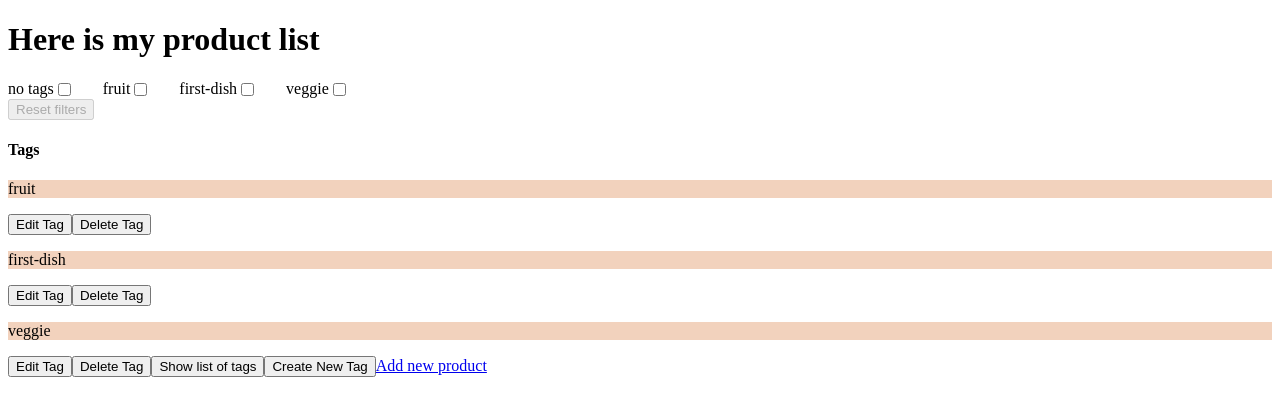
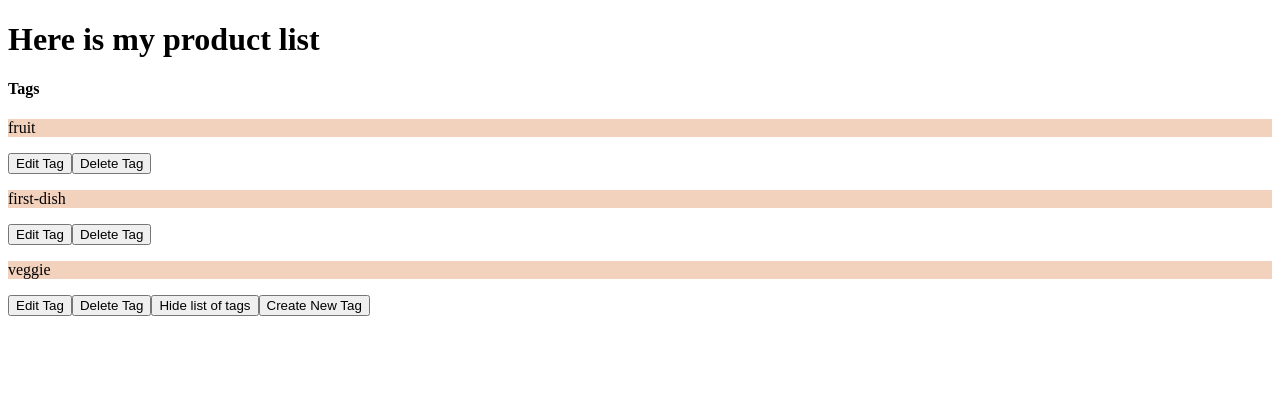
Before and after one commit to IKala4I/Angular-Homework, an Angular app: page /product-list in a window 1280 px wide. Both pictures are taken after a click on the button "Show list of tags". Shown: the top 416 px of the page. Built offline with nearby package versions, Linux system fonts and the light colour scheme.

Commit message:
* hidden conditions for buttons are created

```diff
--- a/src/app/components/pages/products-page/products-page.component.html
+++ b/src/app/components/pages/products-page/products-page.component.html
@@ -1,14 +1,14 @@
-<app-filter-form [hidden]="shouldHideFilterForm" (tagChecked)="filterProducts($event)"></app-filter-form>
+<app-filter-form [hidden]="shouldHideFilterForm || !shouldHideTagList || !shouldHideTagForm" (tagChecked)="filterProducts($event)"></app-filter-form>
 
 <app-tag-form [hidden]="shouldHideTagForm" [tag]="newTag" [submitAction]="onAddTag.bind(this)"
               (closedForm)="showTagForm()"></app-tag-form>
 
-<app-tag-list [hidden]="shouldHideTagList"></app-tag-list>
+<app-tag-list [hidden]="shouldHideTagList || !shouldHideTagForm"></app-tag-list>
 
-<button (click)="showEditTagForm()">Show list of tags</button>
-<button (click)="showTagForm()">Create New Tag</button>
+<button (click)="showEditTagForm()" [hidden]="!shouldHideTagForm || shouldHideFilterForm">{{shouldHideTagList ? 'Show list of tags' : 'Hide list of tags'}}</button>
+<button (click)="showTagForm()" [hidden]="!shouldHideTagForm || shouldHideFilterForm">Create New Tag</button>
 
-<a routerLink="/product-list/create-product">Add new product</a>
+<a routerLink="/product-list/create-product" [hidden]="!shouldHideTagForm || !shouldHideTagList || shouldHideFilterForm">Add new product</a>
 
 <app-product-list [products]="filteredProducts" (productRemoved)="removeProduct($event)"
                   [(isProductInEditMode)]="shouldHideFilterForm"
--- a/src/app/components/partial/product-list/product-list.component.ts
+++ b/src/app/components/partial/product-list/product-list.component.ts
@@ -17,8 +17,7 @@ export class ProductListComponent {
   @Output() isProductInEditModeChange: EventEmitter<boolean> = new EventEmitter<boolean>()
   @Output() productRemoved: EventEmitter<string> = new EventEmitter<string>()
 
-  constructor(private productService: ProductService) {
-  }
+  constructor() {}
 
   removeProduct(productId: string): void {
     this.productRemoved.emit(productId)
@@ -26,7 +25,6 @@ export class ProductListComponent {
 
   toggleEditMode(): void {
     const state = !this.isProductInEditMode
-    this.productService.updateFilteredProducts()
     this.isProductInEditModeChange.emit(state)
   }
 }
--- a/src/app/components/partial/tag-list/tag-list.component.ts
+++ b/src/app/components/partial/tag-list/tag-list.component.ts
@@ -34,5 +34,4 @@ export class TagListComponent implements OnInit {
   toggleStateEditButton(): void {
     this.isEditButtonDisabled = !this.isEditButtonDisabled
   }
-
 }
--- a/src/app/services/product.service.ts
+++ b/src/app/services/product.service.ts
@@ -34,10 +34,6 @@ export class ProductService {
         this.filteredProducts$.next(allProducts)
       }
     }
-  }
-
-  updateFilteredProducts(): void {
-    this.updateProducts(this.filteredProducts$.getValue())
   }
 
   resetFilteredProducts(): void {
```
